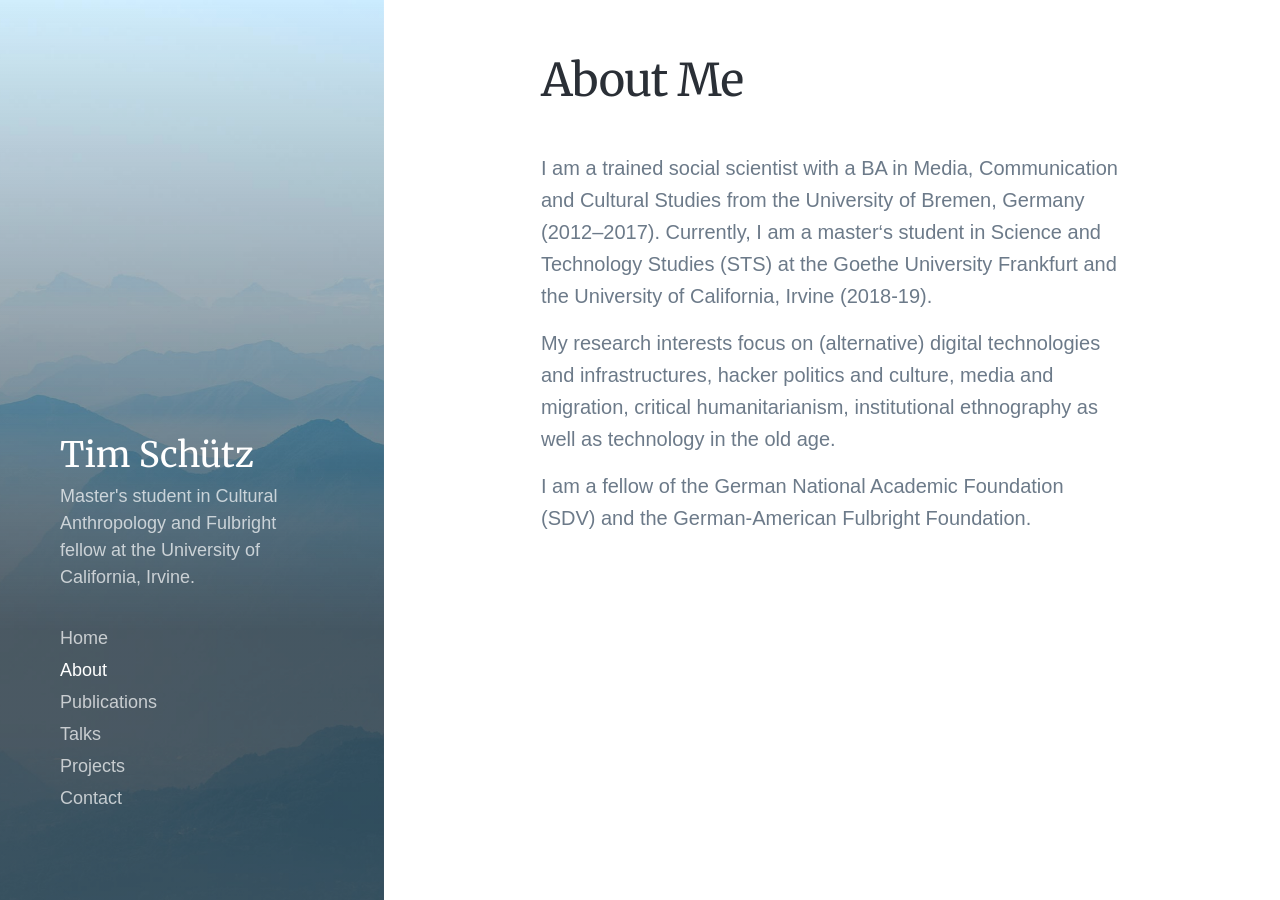
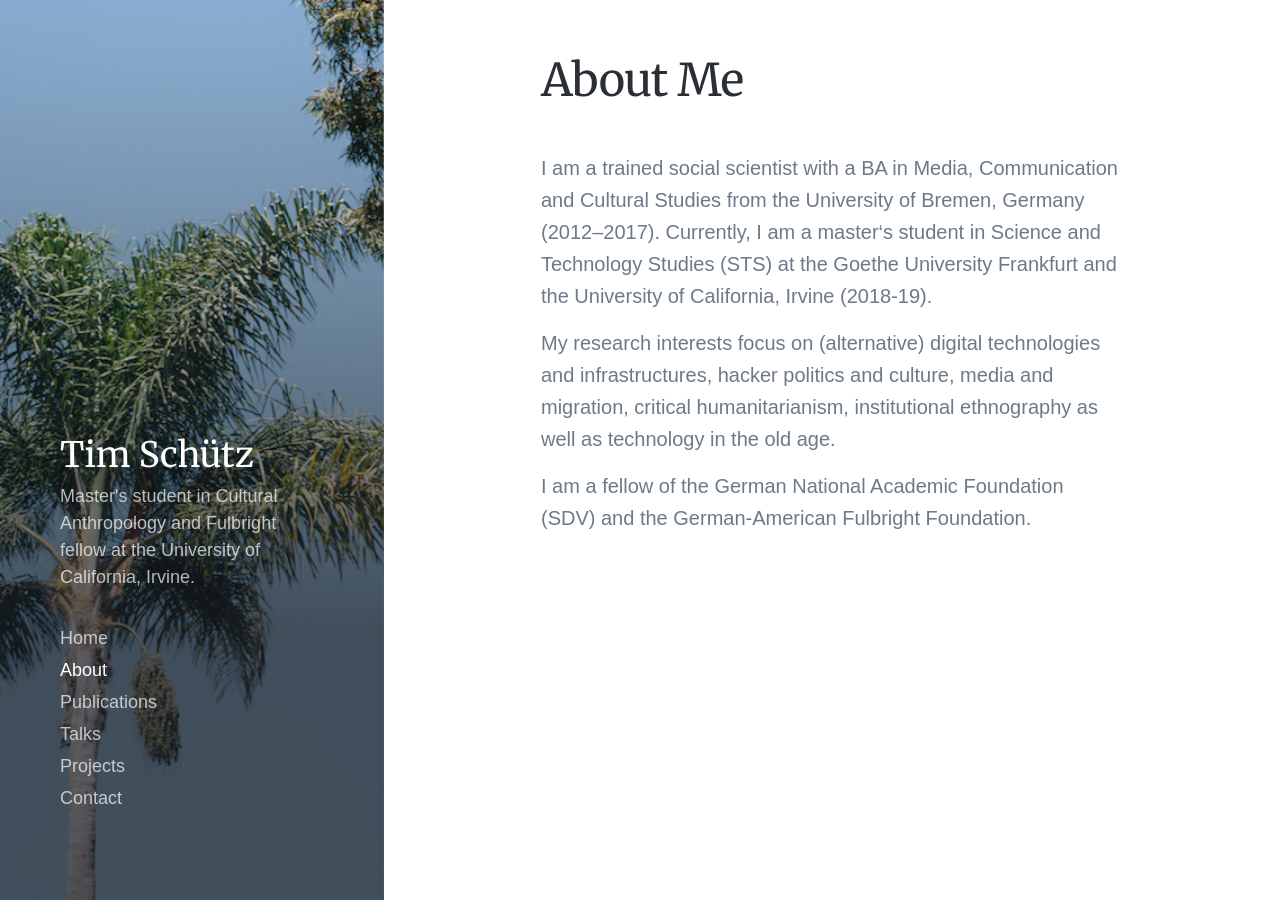
Before and after one commit to Tschuetzuci/tschuetzuci.github.io, a Jekyll site: the page built from _pages/about.md, in a window 1280 px wide and 900 px high. Built offline with Jekyll 4.4.1, drawn with Linux system fonts in a browser that asks for light colours; nearby versions of some CDN libraries; some web fonts are replaced.

Commit message:
Update about.md

```diff
--- a/_pages/about.md
+++ b/_pages/about.md
@@ -2,7 +2,7 @@
 title: About Me
 subtitle:
 description:
-featured_image: /images/demo/demo-portrait.jpg
+featured_image: /images/blog/2018/IMG_8662.jpg
 ---
 
 I am a trained social scientist with a BA in Media, Communication and Cultural Studies from the University of Bremen, Germany (2012–2017). Currently, I am a master‘s student in Science and Technology Studies (STS) at the Goethe University Frankfurt and the University of California, Irvine (2018-19).
```
